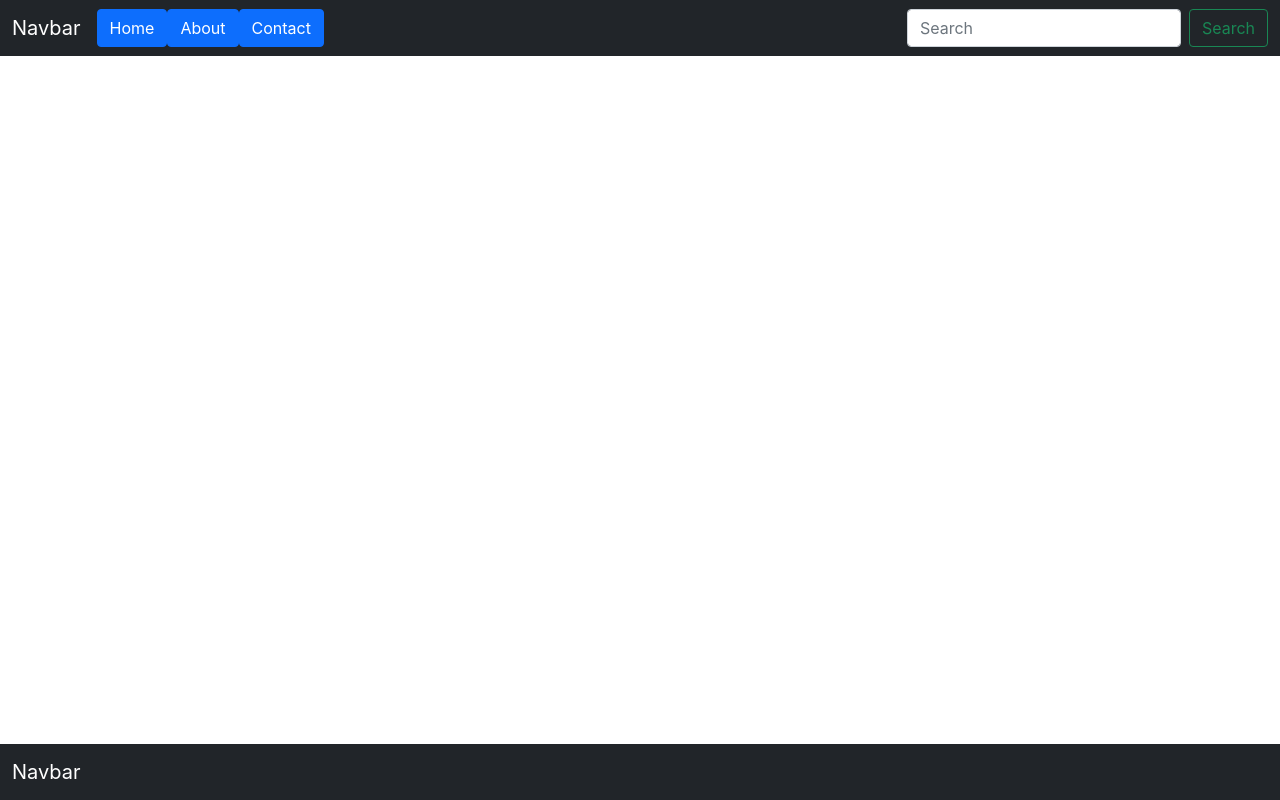
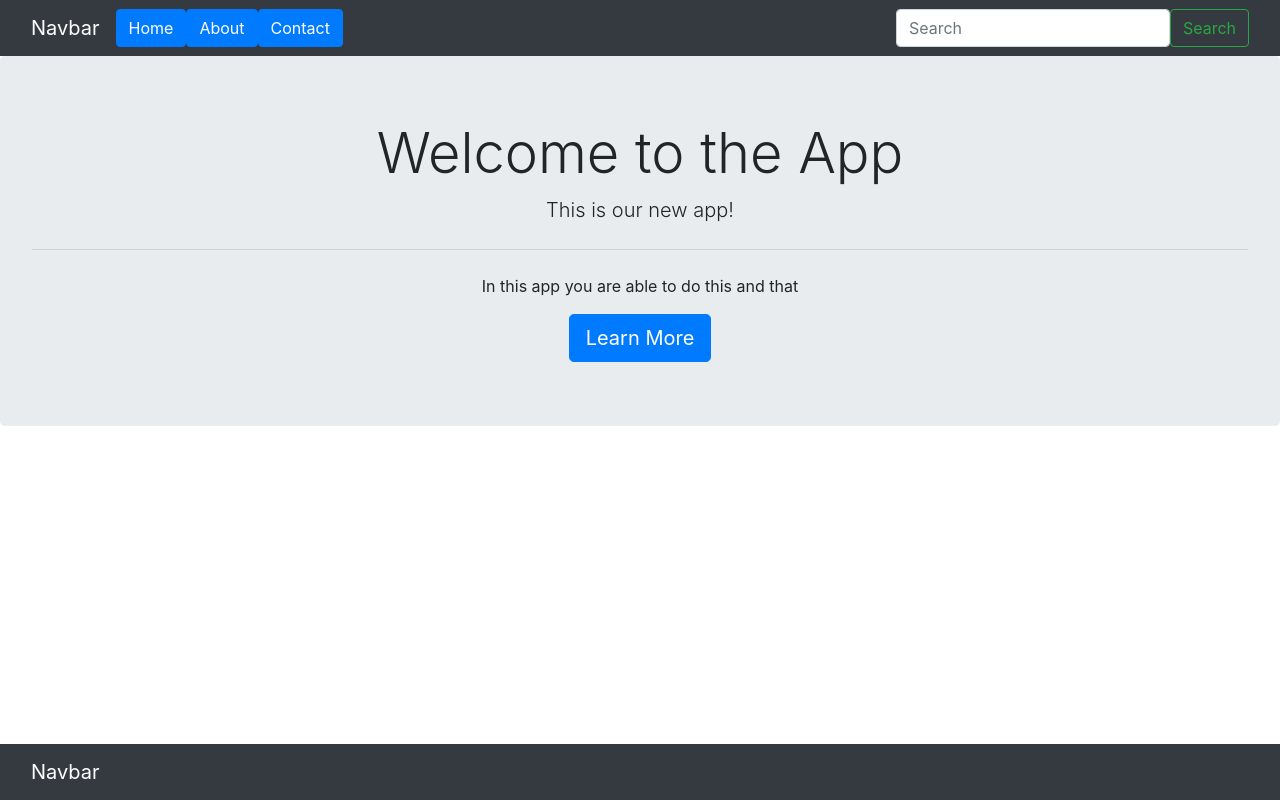
Before and after one commit to danyentezari/astrolabs-frontend-2020, a React (Create React App) app: page / in a window 1280 px wide. Built offline with nearby package versions, Linux system fonts and the light colour scheme.

Commit message:
Updated landing page and bootstrap link.

```diff
--- a/public/index.html
+++ b/public/index.html
@@ -25,7 +25,7 @@
       Learn how to configure a non-root public URL by running `npm run build`.
     -->
     <!-- CSS only -->
-    <link href="https://cdn.jsdelivr.net/npm/bootstrap@5.0.0-beta1/dist/css/bootstrap.min.css" rel="stylesheet" integrity="sha384-giJF6kkoqNQ00vy+HMDP7azOuL0xtbfIcaT9wjKHr8RbDVddVHyTfAAsrekwKmP1" crossorigin="anonymous">
+    <link rel="stylesheet" href="https://cdn.jsdelivr.net/npm/bootstrap@4.5.3/dist/css/bootstrap.min.css" integrity="sha384-TX8t27EcRE3e/ihU7zmQxVncDAy5uIKz4rEkgIXeMed4M0jlfIDPvg6uqKI2xXr2" crossorigin="anonymous">
     <title>React App</title>
   </head>
   <body>
--- a/src/App.js
+++ b/src/App.js
@@ -18,10 +18,22 @@ function NavBar(props) {
   )
 }
 
-
 function Button(props) {
   return(
   <button type="button" className={props.className}>{props.children}</button>
+  )
+}
+
+function Jumbotron(props) {
+  return(
+    <div className="jumbotron">
+      <h1 className="display-4">{props.title}</h1>
+      <p className="lead">{props.lead}</p>
+      <hr className="my-4" />
+      <p>{props.description}</p>
+      <a className="btn btn-primary btn-lg"
+      href="#" role="button">{props.buttonLabel}</a>
+    </div>
   )
 }
 
@@ -43,6 +55,13 @@ function App() {
         <Button className="btn btn-primary">Contact</Button>
       </NavBar>
 
+      <Jumbotron
+        title="Welcome to the App"
+        lead="This is our new app!"
+        description="In this app you are able to do this and that"
+        buttonLabel="Learn More"
+      />
+
       <NavBar className="fixed-bottom"/>
 
     </div>
```
